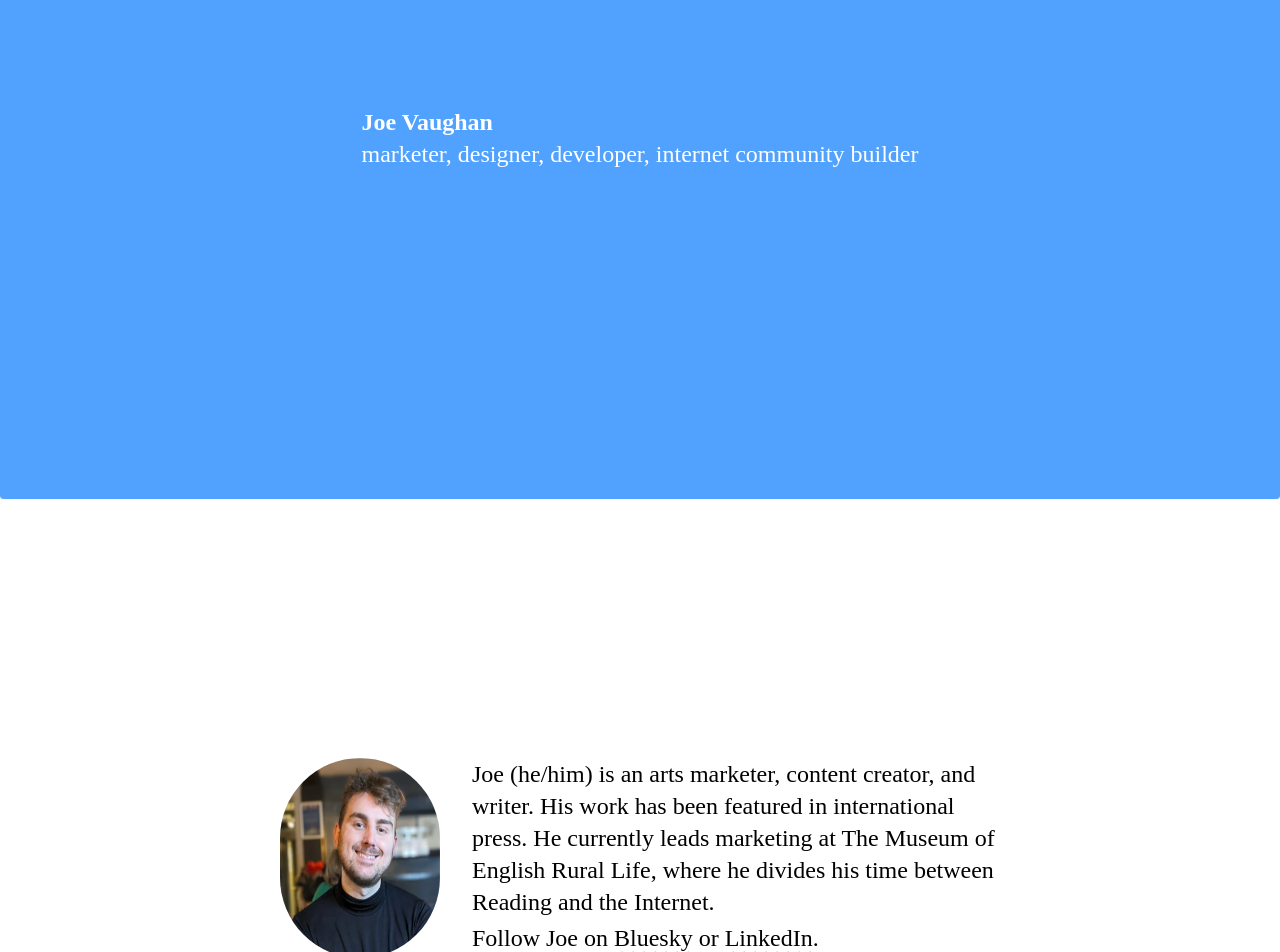
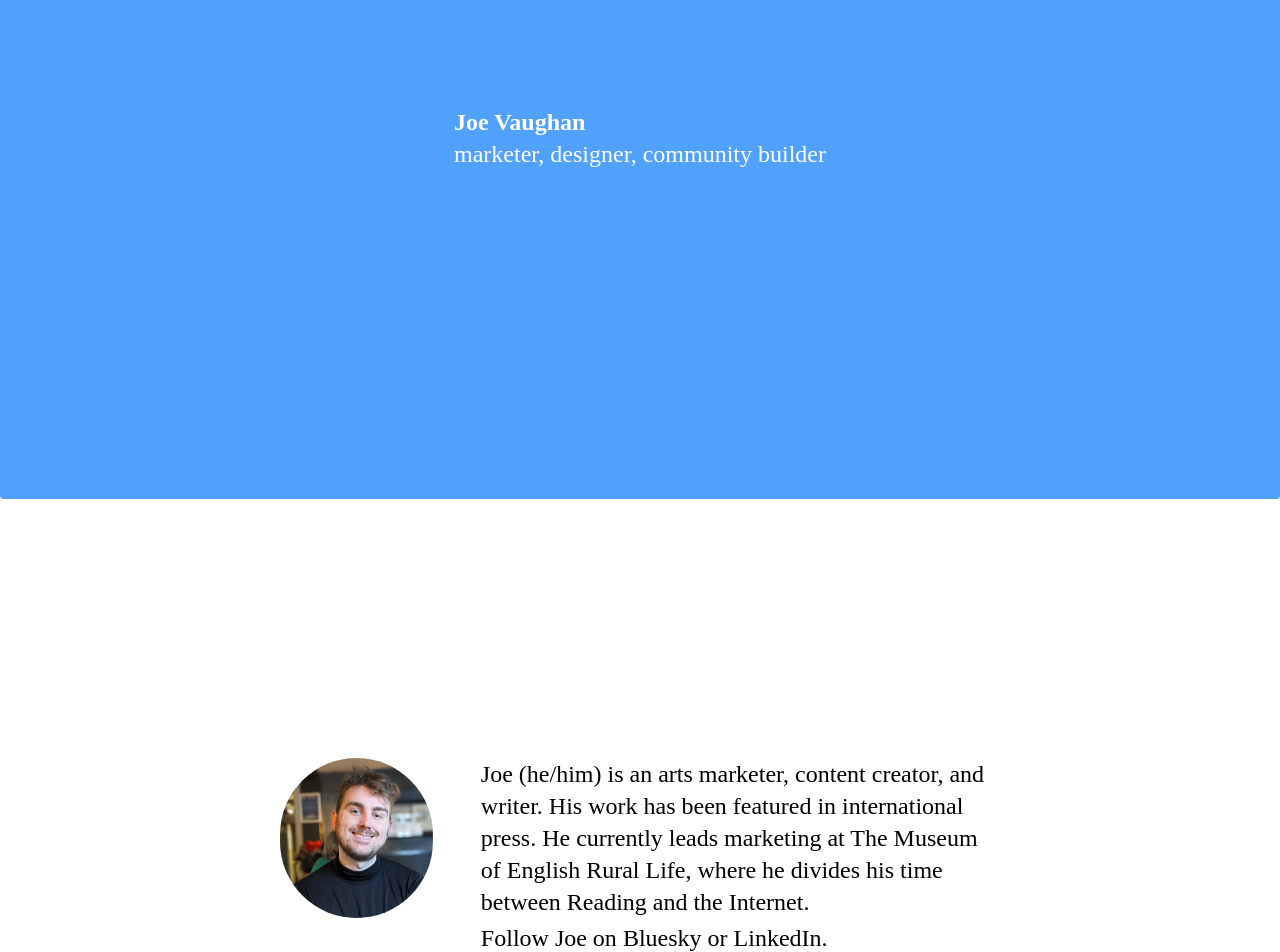
Before and after one commit to joevaugh4n/joevaugh4n, a React (Vite) app: page / in a window 1280 px wide. Shown: the part 220-1172 px from the top of the page. Built offline with nearby package versions, Linux system fonts and the light colour scheme; a web font is replaced by a local one.

Commit message:
small tweaks

```diff
--- a/src/App.tsx
+++ b/src/App.tsx
@@ -11,7 +11,7 @@ interface PageProps {
 
 function Page({ children, h1, h2, bg = 'accent' }: PageProps) {
   return (
-    <section className={`flex justify-center items-center flex-col text-left md:min-h-[90vh] min-h-screen border-b-1 border-slate-50 p-8 ${bg == 'primary' ? 'bg-blue-400 rounded-sm text-white' : 'bg-white'}`}>
+    <section className={`flex justify-center items-center flex-col text-left min-h-[90vh] border-b-1 border-slate-50 px-8 py-[10vh] ${bg == 'primary' ? 'bg-blue-400 rounded-sm text-white' : 'bg-white'}`}>
       <div className='max-w-[60ch] '>
         {h1 && <h1>{h1}</h1>}
         {h2 && <h2>{h2}</h2>}
@@ -23,11 +23,11 @@ function Page({ children, h1, h2, bg = 'accent' }: PageProps) {
 
 function App() {
   return (
-    <div className='md:text-2xl antialiased'>
-      <Page bg='primary' h1='Joe Vaughan'>marketer, designer, developer, internet community builder</Page>
+    <div className='md:text-2xl text-xl antialiased'>
+      <Page bg='primary' h1='Joe Vaughan'>marketer, designer, community builder</Page>
       <Page bg='accent'>
-        <section className='flex md:flex-row flex-col gap-x-8 gap-y-4'>
-          <img className='md:w-40 w-1/2 rounded-full' src={joe} />
+        <section className='flex md:flex-row flex-col gap-x-12 gap-y-4'>
+          <img className='md:w-40 md:h-40 w-1/4 h-1/4 rounded-full md:self-start self-center' src={joe} />
           <div>
             <p>Joe (he/him) is an arts marketer, content creator, and writer. His work has been featured in international press. He currently leads marketing at The Museum of English Rural Life, where he divides his time between Reading and the Internet.</p>
             <p>Follow Joe on <a href="https://bsky.app/profile/joevaughan.net" title="Bluesky">Bluesky</a> or <a href="https://www.linkedin.com/in/joevaugh4n/" title="LinkedIn">LinkedIn</a>.</p>
```
